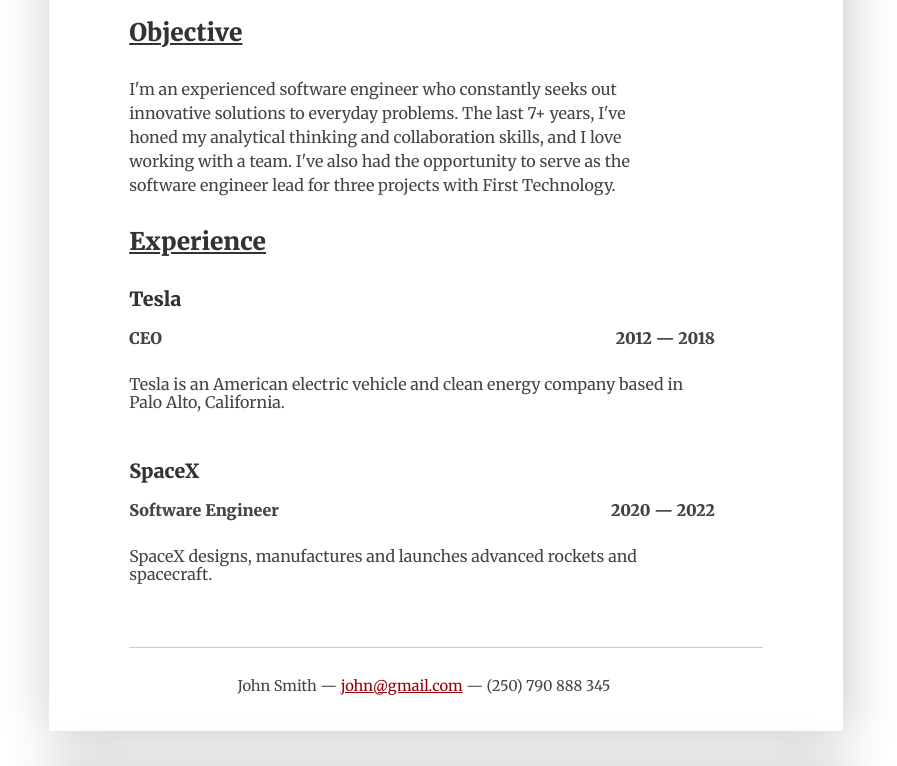
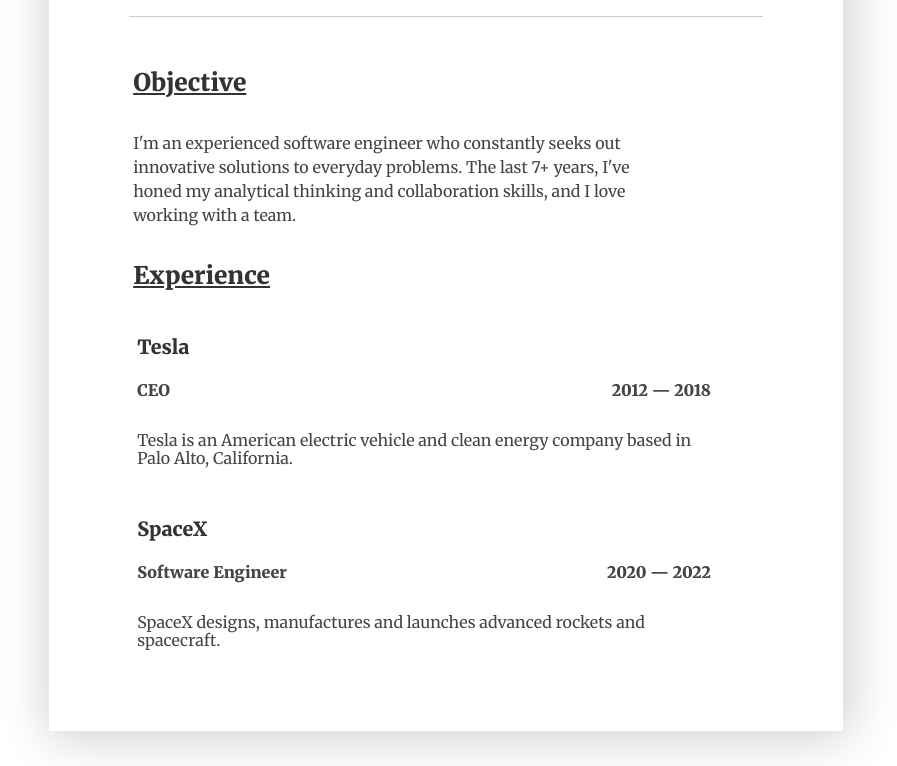
Before and after one commit to igaimerca/react-resume-builder, a React (Vite) app: page / in a window 1280 px wide. Shown: the part 400-1166 px from the top of the page, without its empty margins (194-1091 px from the left). Built offline with nearby package versions, Linux system fonts and the light colour scheme.

Commit message:
fix: padding issues

```diff
--- a/public/resume.json
+++ b/public/resume.json
@@ -4,7 +4,7 @@
   "email": "john@gmail.com",
   "tel": "(250) 790 888 345",
   "position": "Software Engineer",
-  "objective": "I'm an experienced software engineer who constantly seeks out innovative solutions to everyday problems. The last 7+ years, I've honed my analytical thinking and collaboration skills, and I love working with a team. I've also had the opportunity to serve as the software engineer lead for three projects with First Technology.",
+  "objective": "I'm an experienced software engineer who constantly seeks out innovative solutions to everyday problems. The last 7+ years, I've honed my analytical thinking and collaboration skills, and I love working with a team.",
   "social_links": [
     {
         "title": "Email",
--- a/src/App.jsx
+++ b/src/App.jsx
@@ -36,7 +36,7 @@
             {data &&
                 <Page jsonData={data} />
             }
-            <div id="resume-container">ddd</div>
+            {/* <div id="resume-container">ddd</div> */}
         </>
     )
 }
--- a/src/components/Page/Page.jsx
+++ b/src/components/Page/Page.jsx
@@ -83,9 +83,9 @@
             </div>
         </main>
 
-        <div id="footer">
+        {/* <div id="footer">
             <p>{data.firstName + " " + data.lastName} &mdash; <a href="mailto:name@yourdomain.com">{data.email}</a> &mdash; (250) 790 888 345</p>
-        </div>
+        </div> */}
 
     </div>
 )
--- a/src/index.css
+++ b/src/index.css
@@ -20,11 +20,13 @@
 
 *[contenteditable="true"]:focus {
   background-color: #e5e5e5;
-
-  border-radius: 15px;
+  border-radius: 5px;
   outline: none;
 }
 
+h1,h2,h3,p,a {
+  padding: 2px 4px;
+}
 .msg {
   padding: 10px;
   background: #222;
@@ -199,12 +201,12 @@
   margin-bottom: 1em;
   padding-bottom: 1em;
   box-sizing: content-box;
+  padding: 2px;
+  border: 2px dashed transparent;
 }
 
 .job:hover {
-  border: 2px dashed #ccc;
-  padding: 1px;
-
+    border: 2px dashed #ccc;
 }
 
 .position,
```
